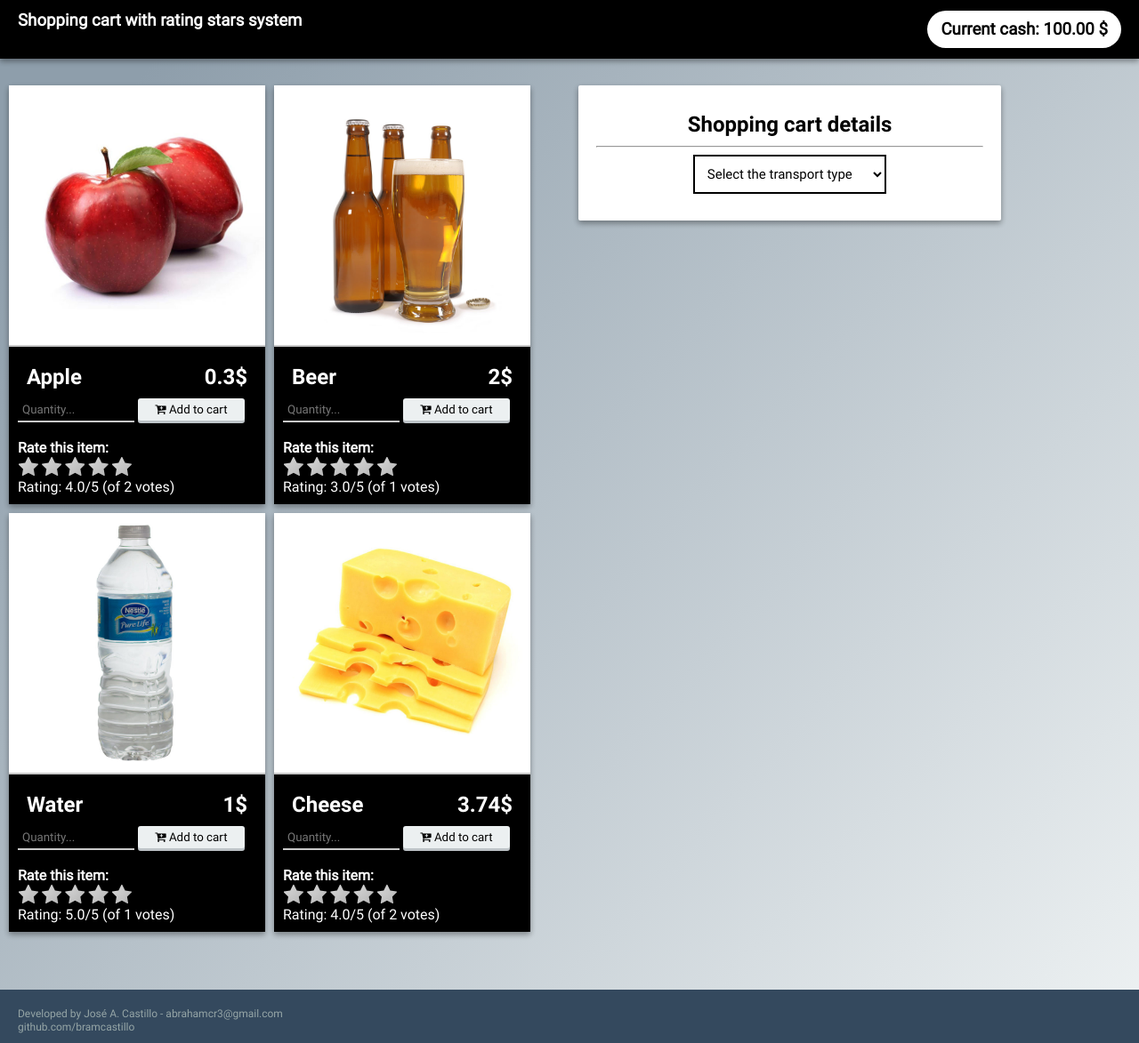
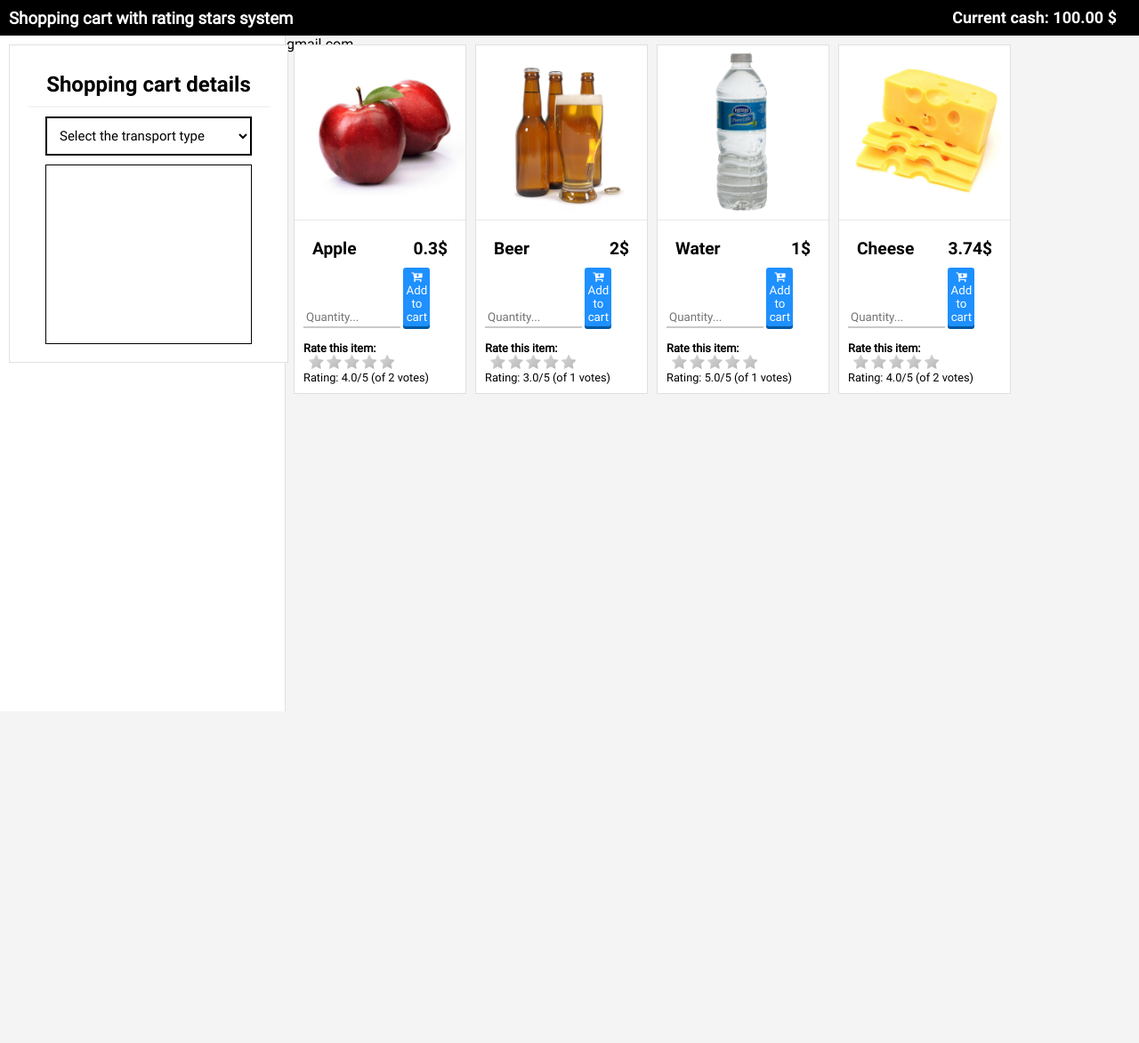
Before and after one commit to crjoseabraham/php-ecommerce, a PHP site: page / in a window 1280 px wide. Shown: the whole page at 89% size. After the commit the page ends 800 px from the top, so only its background shows below. Run offline with PHP 8.4, Linux system fonts and the light colour scheme; data comes from the database, SQL or seed files in the repository; data that the repository does not hold is empty.

Commit message:
Update styles.css

```diff
--- a/css/styles.css
+++ b/css/styles.css
@@ -1,255 +1,336 @@
-@font-face { font-family: Roboto-Regular; src: url('../fonts/Roboto-Regular.ttf'); }
-@font-face { font-family: Roboto-Bold; font-weight:800; src: url('../fonts/Roboto-Bold.ttf');}
-
-html {
-    position: relative;
-    min-height: 100%;
-    padding-bottom: 125px;
-    overflow-x: hidden;
+@font-face
+{
+  font-family: Roboto-Regular; src: url('../fonts/Roboto-Regular.ttf');
+}
+@font-face
+{
+  font-family: Roboto-Bold; font-weight:800; src: url('../fonts/Roboto-Bold.ttf');
+}
+html, body
+{
+  height: 100%;
+  margin: 0;
+}
+body
+{
+  background: #f4f4f4;
+  padding-bottom: 200px;
+}
+*
+{
+  font-family: Roboto-Regular;
+}
+h1, h2, h3, h4, h5
+{
+  font-family: Roboto-Bold; margin:10px;
+}
+hr
+{
+  border: 1px solid #f5f5f5;
 }
 
-body {
-  margin: 0 0 100px;
-  background: #e2e1e0; /* For browsers that do not support gradients */
-  background-image: linear-gradient( 135deg, #8e9eab 10%, #eef2f3 100%);
-  background: -webkit-linear-gradient(left top, #8e9eab 10%, #eef2f3 100%); /* For Safari 5.1 to 6.0 */
-  background: -o-linear-gradient(bottom right, #8e9eab 10%, #eef2f3 100%); /* For Opera 11.1 to 12.0 */
+input[class*="toggle"] {
+   display: none;
 }
 
-* {font-family: Roboto-Regular;}
-h1, h2, h3, h4, h5 {font-family: Roboto-Bold; margin:10px;}
+input[class*="toggle"]:checked ~ .products {
+    left: 0;
+}
 
-input[type="text"], input[type="number"] {
-  padding: 5px;
+input[class*="toggle"]:checked ~ .cart-details {
+    display:block;
+    z-index: 5;
+    width: 100%;
+}
+
+.toggle-label {
+    z-index: 9999;
+    position: fixed;
+    top: 4px;
+    left: 12px;
+    background-color: transparent;
+    color: #fff;
+    -moz-transition: left 0.3s ease;
+    transition: left 0.3s ease;
+    padding: 0px;
+    font-size: 24px;
+}
+
+.toggle-label {
+    cursor: pointer;
+}
+
+@media screen and (min-width: 768px) {
+    .toggle-label
+    {
+        display:none !important;
+    }
+}
+
+input[type="text"], input[type="number"]
+{
+  padding: 3px;
   border: none;
   border-bottom: solid 2px #c9c9c9;
   transition: border 0.3s;
-  width: 45%;
+  width: 60%;
   background: transparent;
-  color: #fff;
 }
 input[type="text"]:focus, input[type="text"].focus,
-input[type="number"]:focus, input[type="number"].focus {
+input[type="number"]:focus, input[type="number"].focus
+{
   border-bottom: solid 2px #969696;
 }
-
-button {
-  width: 45%;
-  padding: 5px;
+button
+{
+  width: 100%;
+  padding: 3px;
   color: #fff;
   border: none;
   border-radius: 3px;
   cursor: pointer;
 }
-
-table {
+table
+{
   border-collapse: collapse;
   width: 100%;
 }
-
-th, td {
-    padding: 8px;
+thead
+{
+  color: #fff;
+  background: #000;
   text-align: left;
-    border-bottom: 1px solid #ddd;
 }
-
-select {
+td
+{
+  font-size:14px;
+  padding: 3px;
+  border-bottom: 1px solid #e0e0e0;
+}
+tbody > tr:hover
+{
+  background: #e0e0e0;
+}
+select
+{
   padding: 10px;
   font-size: 15px;
   width: 100%;
   border: 2px solid black;
   background: #fff;
 }
-
-select::-ms-expand {
+select::-ms-expand
+{
   display: none;
 }
-
-article {
-  width: 45%;
+article
+{
+  width: 20%;
   margin-left: 10px;
   margin-top: 10px;
   float: left;
-  border:none;
+  border:1px solid #e0e0e0;
   background: #fff;
-  border-radius: 2px;
-  box-shadow: 0 3px 6px rgba(0,0,0,0.16), 0 3px 6px rgba(0,0,0,0.23);
+  overflow: hidden;
 }
 
-footer {
-  color: #95a5a6;
-  background-color: #34495e;
-  position: absolute;
+.navbar
+{
+  height: 40px;
+  background: #000;
+  color: #fff;
+  position: fixed;
+  width: 100%;
+  top: 0;
+  left: 0;
+  z-index: 1;
+}
+#display-cash
+{
+    color: #fff;
+    font-size: 18px;
+    line-height: 35px;
+    height: 35px;
+    padding: 0 25px 0 25px;
+    margin: 2px 0 0 45px;
+}
+.container
+{
+  width: 100%;
+  margin-top: 40px;
+}
+.cart-details
+{
+  width: 25%;
+  position: fixed;
+  top: 40px;
   left: 0;
   bottom: 0;
-  height: 20px;
-  width: 100%;
-  overflow:hidden;
-  padding: 20px 20px;
-  font-size: 12px;
-  line-height: 15px;
+  border-right: 1px solid #e0e0e0;
+  background-color: #fff;
+  -moz-transition: left 0.3s ease;
+  transition: left 0.3s ease;
 }
-
-.navbar {
-  padding: 2px 10px;
-  margin-bottom: 20px;
+.products
+{
+  width: 75%;
   height: auto;
-  border:none;
-  background: #000;
-  color: #fff;
-  box-shadow: 0 3px 6px rgba(0,0,0,0.16), 0 3px 6px rgba(0,0,0,0.23);
+  position: absolute;
+  top: 40px;
+  right: 0;
+  bottom: 0;
+  left: 25%;
+  -moz-transition: left 0.3s ease;
+  transition: left 0.3s ease;
 }
-
-#display-cash {
-  padding: 10px 15px 10px 15px;
-  border-radius: 50px;
-  color: #000;
-  font-family: Roboto-Regular !important;
-  background: #fff;
-}
-
-.container {
-  width: 100%;
-  margin: 0 auto;
-}
-
-.products {
-  width:50%;
-  float: left;
-}
-
-.cart-details {
-  width:40%;
-  float: left;
-}
-
-.product-img {
+.product-img
+{
   width:100%;
-  border-bottom: 2px inset #c9c9c9;
+  border-bottom: 1px solid #e8e8e8;
   box-sizing: border-box;
 }
-
-.product-img img {
+.product-img img
+{
   width: 100%;
   box-sizing: border-box;
 }
-
-.price-tag {
+.price-tag
+{
   width: 100%;
   padding: 10px;
   box-sizing: border-box;
   border:none;
-  color: #fff;
-  background: #000;
+  color: #000;
+  font-size: 0.8em;
 }
-
-@media only screen and (max-width: 768px) {
-    [class*="products"] {
+@media only screen and (max-width: 768px)
+{
+  [class*="products"]
+  {
     width: 95%;
+    left: 0;
   }
-
-    [class*="cart-details"] {
-        width: 95%;
+  [class*="cart-details"]
+  {
+   display: none;
+  }
+  article
+  {
+    width: 25%;
+  }
+}
+@media screen and (max-width: 480px)
+{
+  article
+  {
+    width: 45%;
   }
 }
 
-@media screen and (max-width: 480px) {
-    article {
-        width: 95%;
-    }
-    #title {
+@media screen and (max-width: 580px)
+{
+  .copyright
+  {
     display: none;
   }
-    [class*="cart-details"] {
-        width: 95%;
 }
+.add-btn
+{
+  background-color:dodgerblue;
+  box-shadow: 0 3px #0358a2;
+  color: #fff;
+  width: 30px;
 }
-.add-btn {
-  background-color: #ecf0f1;
-  box-shadow: 0 3px #bdc3c7;
-  color: #000;
-}
-
 .add-btn:hover,
 .add-btn.hover,
 .add-btn:active,
-.add-btn.active {
-  background-color: #bdc3c7;
+.add-btn.active
+{
+  background-color: #0099ff;
 }
-
 .add-btn:active,
-.add-btn.active {
-  box-shadow: 0 3px #bdc3c7;
+.add-btn.active
+{
+  box-shadow: 0 3px #0358a2;
   transform: translateY(1px);
 }
-
-.remove-btn {
+.remove-btn
+{
   background-color: #e74c3c;
-  box-shadow: 0 3px #c0392b;
+  padding: 1px !important;
 }
-
 .remove-btn:hover,
 .remove-btn.hover,
 .remove-btn:active,
-.remove-btn.active {
+.remove-btn.active
+{
   background-color: #fc8e83;
 }
-
 .remove-btn:active,
-.remove-btn.active {
-  box-shadow: 0 3px #c0392b;
+.remove-btn.active
+{
   transform: translateY(1px);
 }
-
-.pay-btn {
-  background-color: #95a5a6;
-  box-shadow: 0 3px #7f8c8d;
+.pay-btn
+{
+  background-color: dodgerblue;
   width: 100%;
   text-transform: uppercase;
   letter-spacing: 1px;
   line-height: 25px;
 }
-
 .pay-btn:hover,
 .pay-btn.hover,
 .pay-btn:active,
-.pay-btn.active {
-  background-color: #bdc3c7;
+.pay-btn.active
+{
+  background-color: #0099ff;
 }
-
 .pay-btn:active,
-.pay-btn.active {
-  box-shadow: 0 3px #7f8c8d;
+.pay-btn.active
+{
   transform: translateY(1px);
 }
-.details-table {
-  padding: 5px;
+.details-table
+{
+  border: 1px solid;
+  height: 200px;
+  margin: 10px 20px 0px 20px;
+  overflow: auto;
 }
+.badge
+{
+  padding: 4px;
+  font-size: 13px;
+  background: yellow;
+  font-weight: normal;
+  margin: 0 auto;
 
-.shipping {
-  width: 50%;
-  margin: 0 auto;
 }
-
-.stars {
+.shipping
+{
+  margin: 10px 20px 0px 20px;
+}
+.stars
+{
   unicode-bidi: bidi-override;
   direction: rtl;
   width: 8em;
 }
-
-.stars input {
+.stars input
+{
   position: absolute;
   left: -999999px;
 }
-
-.stars label {
+.stars label
+{
   display: inline-block;
   font-size: 0;
 }
-
-.stars > label:before {
+.stars > label:before
+{
   position: relative;
-  font: 24px/1 FontAwesome;
+  font: 18px/1 FontAwesome;
   display: block;
   content: "\f005";
   color: #ccc;
@@ -257,11 +338,11 @@ footer {
   -webkit-background-clip: text;
   -webkit-text-fill-color: transparent;
 }
-
 .stars > label:hover:before,
 .stars > label:hover ~ label:before,
 .stars > label.selected:before,
-.stars > label.selected ~ label:before {
+.stars > label.selected ~ label:before
+{
   cursor: pointer;
   color: #f0ad4e;
   background: -webkit-linear-gradient(-45deg, #FFE985 0%, #FA742B 100%);
```
Lines whose indentation alone changed are shown as unchanged.
